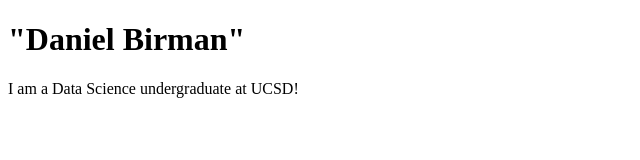
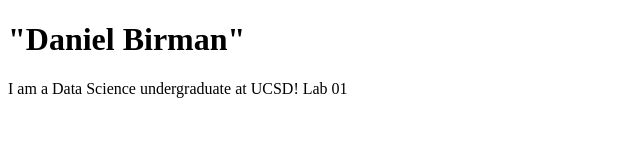
Before and after one commit to danielbirman28/lab1, a plain HTML site: page index.html in a window 1280 px wide. Shown: the full height of the page, 0-640 px from the left. Drawn offline with Linux system fonts and the light colour scheme.

Commit message:
Update index.html

```diff
--- a/index.html
+++ b/index.html
@@ -3,14 +3,14 @@
 <head>
     <meta charset="UTF-8">
     <meta name="viewport" content="width=device-width, initial-scale=1.0">
-    <title>Daniel Birman: Personal site and portfolio</title>
+    <title>Daniel Birman: Personal site and portfolio </title>
 </head>
 <body>
     <h1>
         "Daniel Birman"
     </h1>
     <p>
-        I am a Data Science undergraduate at UCSD!
+        I am a Data Science undergraduate at UCSD! Lab 01
     </p>
 </body>
 </html>
```
